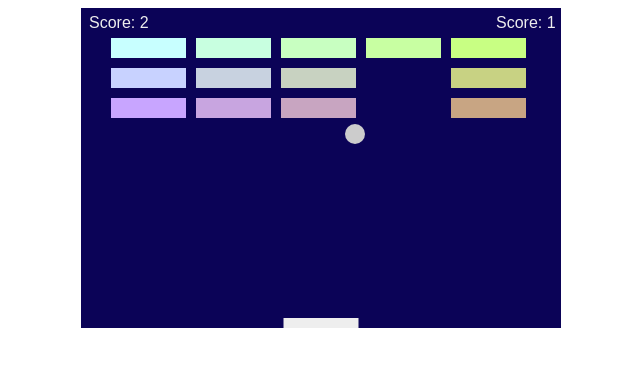
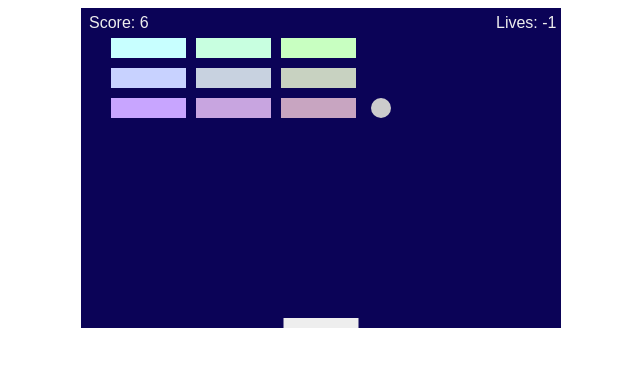
Before and after one commit to sc0p91/js_stf, a plain HTML site: page breakout/index.html in a window 1280 px wide. Shown: the whole page, without its empty margins (319-959 px from the left). Drawn offline with Linux system fonts and the light colour scheme.

Commit message:
fix type & raise speed

```diff
--- a/breakout/index.html
+++ b/breakout/index.html
@@ -20,8 +20,8 @@
             var x = canvas.width/2;
             var y = canvas.height/2;
             //Ball Speed
-            var dx = 2;
-            var dy = -2;
+            var dx = 4;
+            var dy = -4;
             //Ball Site
             var ballRadius = 10;
             //Paddle Settings
@@ -127,7 +127,7 @@
             function drawLives() {
                 ctx.font = "16px Arial";
                 ctx.fillStyle = "#eee";
-                ctx.fillText("Score: " + lives, canvas.width-65, 20);
+                ctx.fillText("Lives: " + lives, canvas.width-65, 20);
             }
 
             function collisionDetection(){
@@ -169,8 +169,8 @@
                         } else {
                             x = canvas.width/2;
                             y = canvas.height/2;
-                            dx = 2;
-                            dy = -2;
+                            dx = 4;
+                            dy = -4;
                         }
                     }
                 }
```
